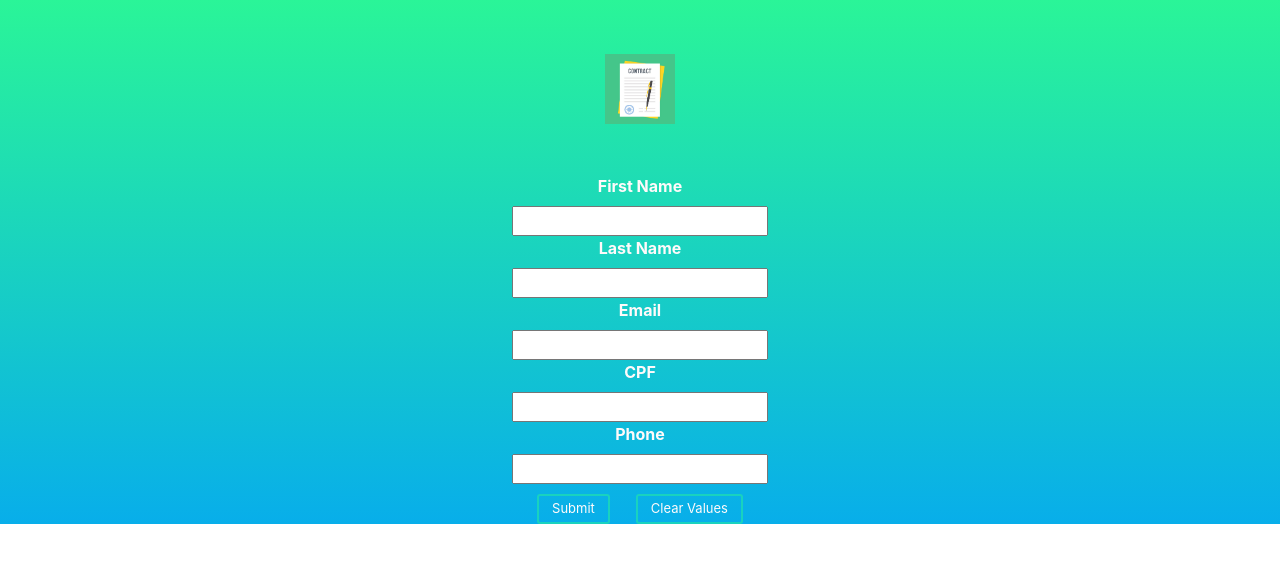
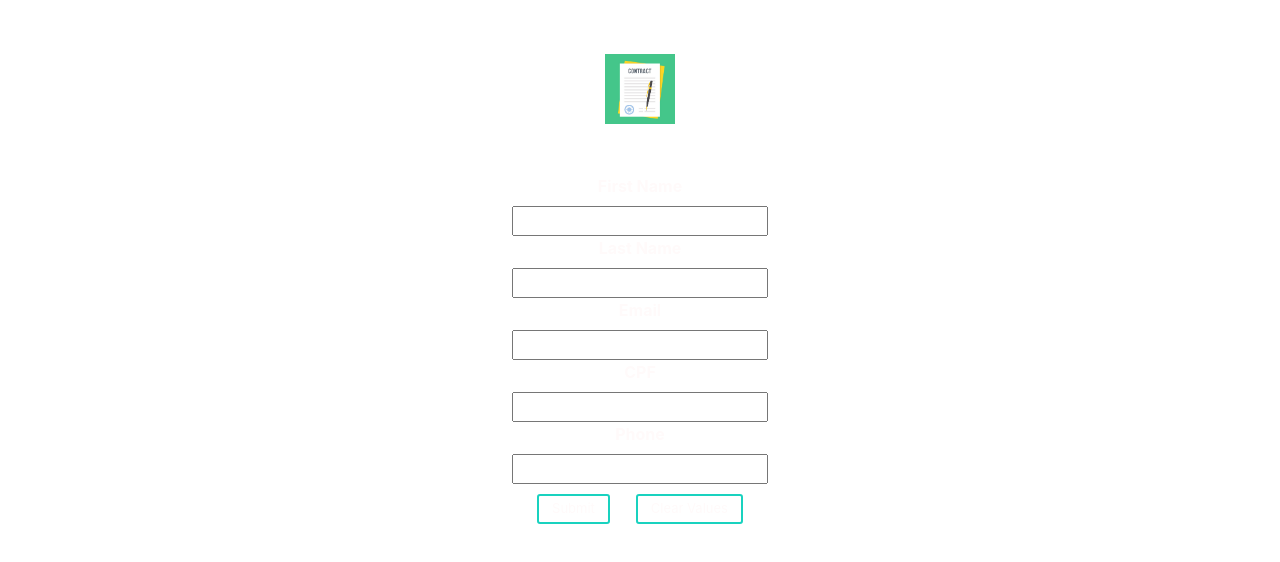
Before and after one commit to ypedroo/contracts, a React (Create React App) app: page /parts in a window 1280 px wide. Shown: the top 562 px of the page. Built offline with nearby package versions, Linux system fonts and the light colour scheme.

Commit message:
Remove main window styled component

```diff
--- a/src/index.js
+++ b/src/index.js
@@ -4,7 +4,6 @@ import App from './App';
 import createSagaMiddleware from 'redux-saga';
 import { createStore, applyMiddleware } from 'redux';
 import { Provider } from 'react-redux';
-import { MainWindow } from './styles/styles';
 
 import index from './store/reducers/index';
 
@@ -20,5 +19,5 @@ sagaMiddleware.run(rootSaga)
 
 const action = type => store.dispatch({ type })
 
-ReactDOM.render(<Provider store={store}> <MainWindow> <App /> </MainWindow> </Provider>,
+ReactDOM.render(<Provider store={store}> <App /> </Provider>,
     document.getElementById('root'));
--- a/src/styles/styles.js
+++ b/src/styles/styles.js
@@ -1,9 +1,4 @@
 import styled from 'styled-components';
-
-export const MainWindow = styled.body `
-background-color: #08AEEA;
-background-image: linear-gradient(0deg, #08AEEA 0%, #2AF598 100%);
-`;
 
 export const Container = styled.div`
 margin-top: 18px;
@@ -27,6 +22,10 @@ button{
         color: white;
     }
 }
+body {
+    background-color: #08AEEA;
+    background-image: linear-gradient(0deg, #08AEEA 0%, #2AF598 100%);
+}
 label {
     font-weight:  bold;
     font-size: 16px;
```
